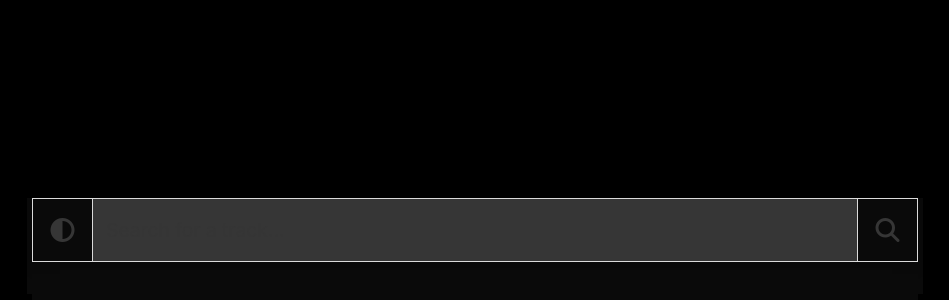
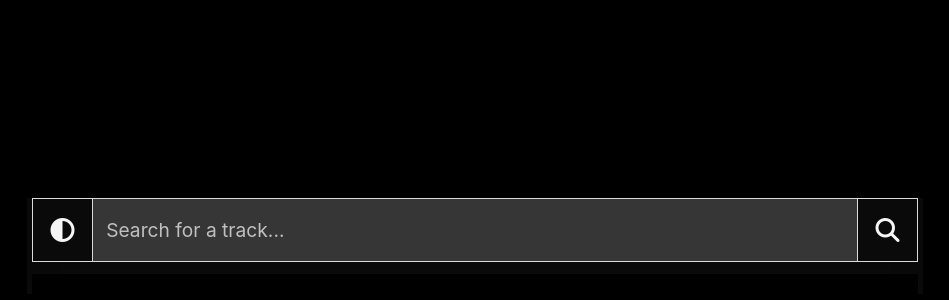
Before and after one commit to georgemunyoro/houndwave, a Svelte app: page / in a window 1280 px wide. Shown: the part 128-428 px from the top of the page, without its empty margins (165-1114 px from the left). Built offline with nearby package versions, Linux system fonts and the light colour scheme.

Commit message:
fix: input color and weird dark color when search empty

```diff
--- a/src/App.svelte
+++ b/src/App.svelte
@@ -1,6 +1,5 @@
 <script>
 	import { onMount } from "svelte";
-	import { HtmlTag } from "svelte/internal";
 	import SongList from "./SongList.svelte";
 	import { darkModeStore } from "./store";
 
@@ -57,6 +56,20 @@
 				left: 15vw;
 			}
 		}
+
+		.search.dark-mode::-webkit-input-placeholder {
+			/* Edge */
+			color: silver;
+		}
+
+		.search.dark-mode:-ms-input-placeholder {
+			/* Internet Explorer 10-11 */
+			color: silver;
+		}
+
+		.search.dark-mode::placeholder {
+			color: silver;
+		}
 	</style>
 </svelte:head>
 <main class="main is-centered is-flex is-justify-content-center is-half">
@@ -70,7 +83,7 @@
 			<div class="control">
 				<button
 					class={`button is-outlined is-radiusless has-background-${
-						inDarkMode ? "black" : "white"
+						inDarkMode ? "black has-text-light" : "white"
 					}`}
 					style="width: 3.8rem; height: 4rem; font-size: 1.5rem;"
 					on:click={toggleScheme}><i class="fa fa-circle-half-stroke" /></button
@@ -83,8 +96,8 @@
 						if (event.key == "Enter") search();
 					}}
 					style="height: 4rem; width: 100%; font-size: 1.2rem;"
-					class={`input has-background-${
-						inDarkMode ? "dark has-text-white" : "light"
+					class={`input search has-background-${
+						inDarkMode ? "dark dark-mode has-text-light" : "light"
 					} is-shadowless is-radiusless`}
 					type="text"
 					placeholder="Search for a track..."
@@ -93,7 +106,7 @@
 			<div class="control">
 				<button
 					class={`button is-outlined is-radiusless has-background-${
-						inDarkMode ? "black" : "white"
+						inDarkMode ? "black has-text-light" : "white"
 					}`}
 					style="width: 3.8rem; height: 4rem; font-size: 1.5rem;"
 					on:click={search}><i class="fa fa-search" /></button
--- a/src/SongList.svelte
+++ b/src/SongList.svelte
@@ -17,9 +17,13 @@
     flex-direction: column;
     padding-bottom: 100px;
   }
+
+  .song-list.dark-mode {
+    background: black;
+  }
 </style>
 
-<div class={`song-list ${inDarkMode ? "has-background-black" : ""}`}>
+<div class={`song-list ${inDarkMode ? "dark-mode" : ""}`}>
   {#if songs.length > 0}
     <table class={`table is-bordered table-bordered text-start ${inDarkMode && "has-background-black"}`}>
       <thead>
```
